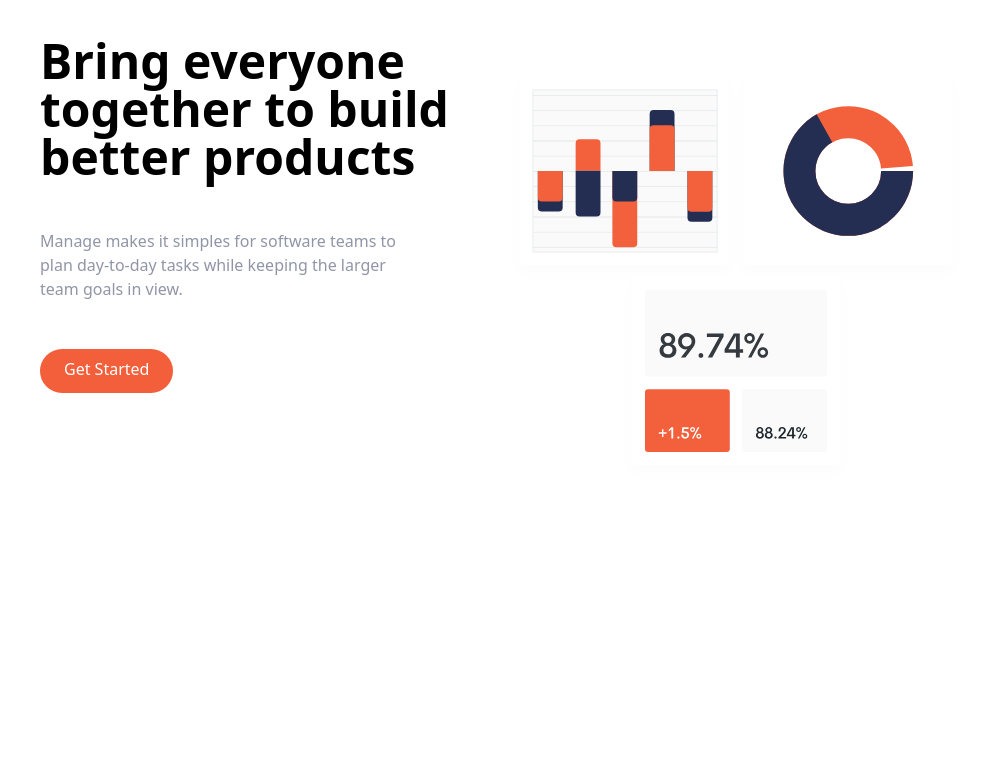
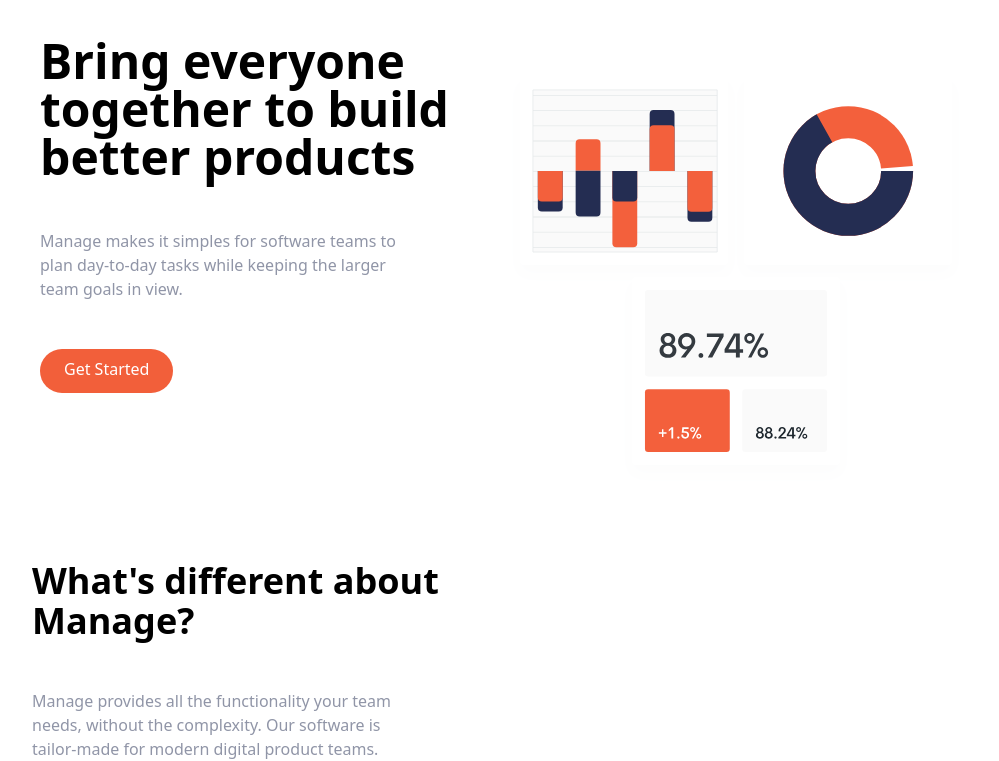
Before and after one commit to Complexlity/Manage-Landing-Page, a website: page index.html in a window 1280 px wide. Shown: the part 95-856 px from the top of the page, without its empty margins (136-1135 px from the left). Before the commit the page ends 800 px from the top, so only its background shows below. Drawn offline with Linux system fonts and the light colour scheme.

Commit message:
Features Section 50% done

```diff
--- a/index.html
+++ b/index.html
@@ -66,6 +66,27 @@
           </div>
         </div>
       </section>
+       <!-- Features Section -->
+
+    <section id="features">
+        <!-- Flex-container -->
+        <div
+          class="container flex flex-col px-4 mx-auto mt-10 space-y-12 md:space-y-0 md:flex-row"
+        >
+          <!-- What's Different -->
+          <div class="flex flex-col space-y-12 md:w-1/2">
+            <h2 class="max-w-md text-4xl font-bold text-center md:text-left">
+              What's different about Manage?
+            </h2>
+            <p class="max-w-sm text-center text-darkGrayishBlue md:text-left">
+              Manage provides all the functionality your team needs, without the
+              complexity. Our software is tailor-made for modern digital product
+              teams.
+            </p>
+          </div>
+
+   </div>
+   </section>
 
 </body>
 </html>
```
Also changed, not shown: css/styles.css.
